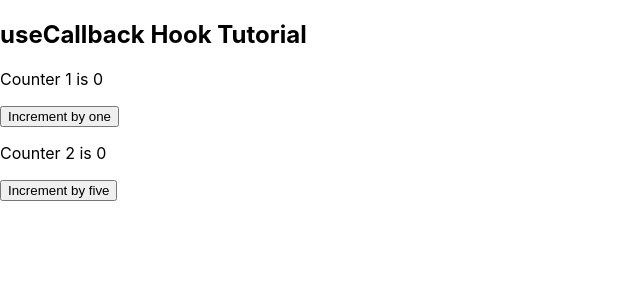
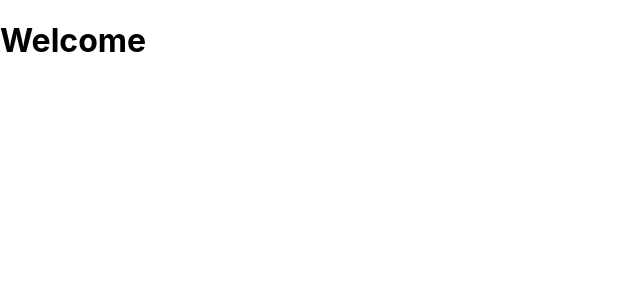
Before and after one commit to faima-ahmed/Hooks, a React (Create React App) app: page / in a window 1280 px wide. Shown: the top 300 px of the page, without its empty margins (0-640 px from the left). Built offline with nearby package versions, Linux system fonts and the light colour scheme.

Commit message:
use-reducer

```diff
--- a/src/App.js
+++ b/src/App.js
@@ -1,8 +1,19 @@
-import { useCallback, useState } from "react";
-import Title from "./components/Title";
-import ShowCount from "./components/ShowCount";
-import Button from "./components/Button";
+import React from 'react';
 
+const App = () => {
+  return (
+    <>
+      <h1>Welcome</h1>
+    </>
+  );
+};
+
+export default App;
+
+
+
+/*
+//useCallback
 export default function App() {
   const [count1, setCount1]= useState(0);
   const[ count2, setCount2]= useState(0);
@@ -26,3 +37,4 @@ export default function App() {
     </div>
   );
 }
+*/
```
Also changed, not shown: src/components/Hooks/UseReducer/App.js (deleted).
